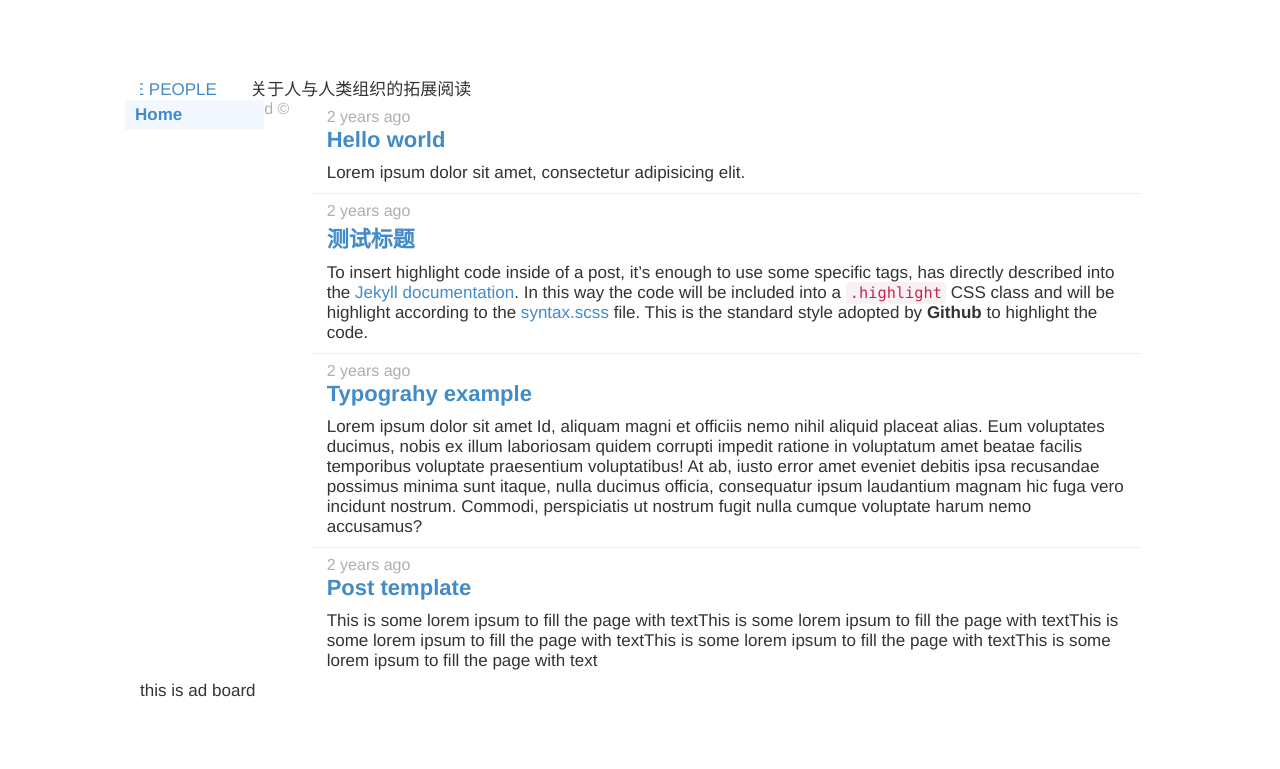
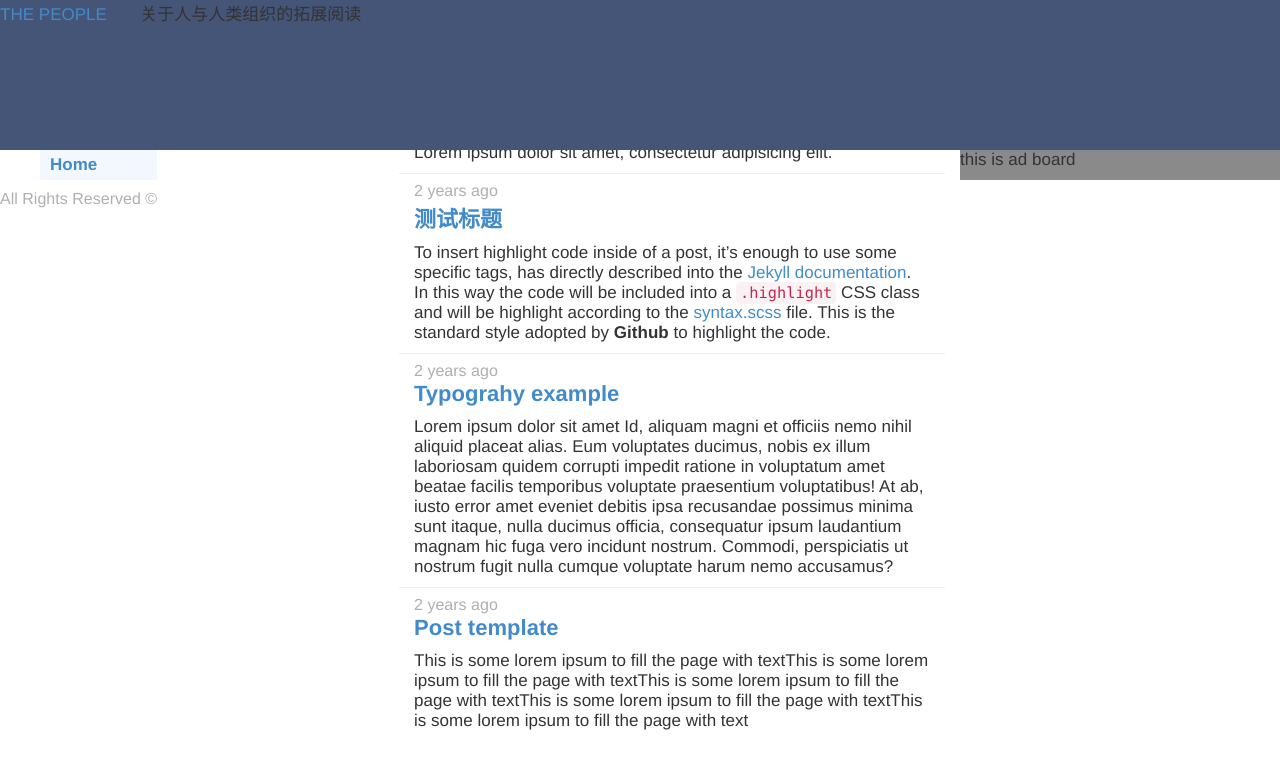
Before and after one commit to andyljj/thepeople, a Jekyll site: the page built from index.html, in a window 1280 px wide. Shown: the top 769 px of the page. Built offline with Jekyll 4.4.1, drawn with Linux system fonts in a browser that asks for light colours; some web fonts are replaced; Markdown is read by kramdown in place of the engine named in the settings.

Commit message:
首页划分板块

```diff
--- a/_includes/sidenav.html
+++ b/_includes/sidenav.html
@@ -1,4 +1,5 @@
-<ul class="sidebar" >
+<nav class="sidebar">
+<ul >
 <!-- sort in alphebetical order -->
     <!-- <p class="separator">Navigation</p> -->
     <li><a href="{{ "/index.html" | prepend: site.url }}">Home</a></li>
@@ -18,3 +19,6 @@
 <footer class="footer text-center meta">
     All Rights Reserved &copy;
 </footer>
+
+
+</nav>
--- a/_layouts/default.html
+++ b/_layouts/default.html
@@ -3,55 +3,24 @@
     <span class="statusbar"></span>
     <!-- Wrap all page content here -->
     <div id="wrap">
-        <div id="body" class="container">
-            <div class="row row-offcanvas row-offcanvas-left">
+        <div>
             <!-- head for whole site  -->
-                <header id="sitehead" class="row" >
+            <header id="sitehead">
                 <a href="http://andyljj.github.io/thepeople">THE PEOPLE</a> &nbsp; &nbsp; &nbsp; <span>{{ site.description }}</span>
             </header>
             <!-- side navigation -->
-                <nav id="nav" role="navigation" class="col-sm-2 sidebar-offcanvas">
-                    <header id="menu" role="banner">
-                        <p class="menu-title">Close</p>
-                        <a href="#nav" class="close-btn">
-                            <img src="{{ "/assets/fonts/close-btn.svg" | prepend: site.url }}" alt="close button">
-                        </a>
-                    </header>
+            <nav id="nav" >
                 {% include sidenav.html %}
             </nav>
-                <header id="menu" role="banner">
-                    <p class="menu-title">Menu</p>
-                    <a href="#nav" class="menu-btn">
-                        <img src="{{ "/assets/fonts/menu-btn.svg" | prepend: site.url }}" alt="menu button">
-                    </a>
-                </header>
             <!-- Content -->
-                <div class="col-sm-10">
-                   <!--  <nav class="top">
-                        <a href="{{ "/index.html" | prepend: site.url }}">{{ site.description }} &mdash; {{ site.name }}</a>
-                        <span class="pull-right">
-                            <a id="twitter-ic" class="link" href="https://twitter.com/{{site.owner.twitter}}">
-                                <i class="fa fa-twitter fa-lg"></i>
-                            </a>
-                            <a id="git-ic" class="link" href="https://github.com/{{site.owner.github}}">
-                                <i class="fa fa-github-square fa-lg"></i>
-                            </a>
-                            <a id="rss-ic" class="link" href="{{ "/feed.xml" | prepend: site.url }}">
-                                <i class="fa fa-rss fa-lg"></i>
-                            </a>
-                        </span>
-                    </nav> -->
-                    <div class="row">
+            <div id="content">
                 {{ content }}
             </div>
-                </div>
             <!-- advertising board -->
-                <div id="adboard" class="col-sm-2 sidebar-offcanvas">
+            <div id="adboard" class="">
                 <p>this is ad board</p>
             </div>
         </div>
     </div>
-
-    </div>
 </main>
 {% include footer.html %}
--- a/assets/css/thepeople.css
+++ b/assets/css/thepeople.css
@@ -1,4 +1,38 @@
+
+#sitehead{
+	position: fixed;
+    top: 0px;
+    display: block;
+    height: 150px;
+    width: 100%;
+    background: #457;
+    z-index: 999;
+}
+#nav{
+	position: fixed;
+    left: 0px;
+    top: 150px;
+    background: #345;
+    width: 30%;
+}
+#adboard{
+	position: fixed;
+    left: 75%;
+    top: 150px;
+    background: #8A8A8A;
+    width: 25%;
+}
+#content{
+    margin-left: 30%;
+    width: 45%;
+    margin-top: 150px;
+    background: #254;
+}
+
 #wrap .container {
     max-width: 1000px !important;
     padding: 75px 0 60px;
 }
+.footer {
+     height: 30px;
+}
```
Lines whose indentation alone changed are shown as unchanged.
